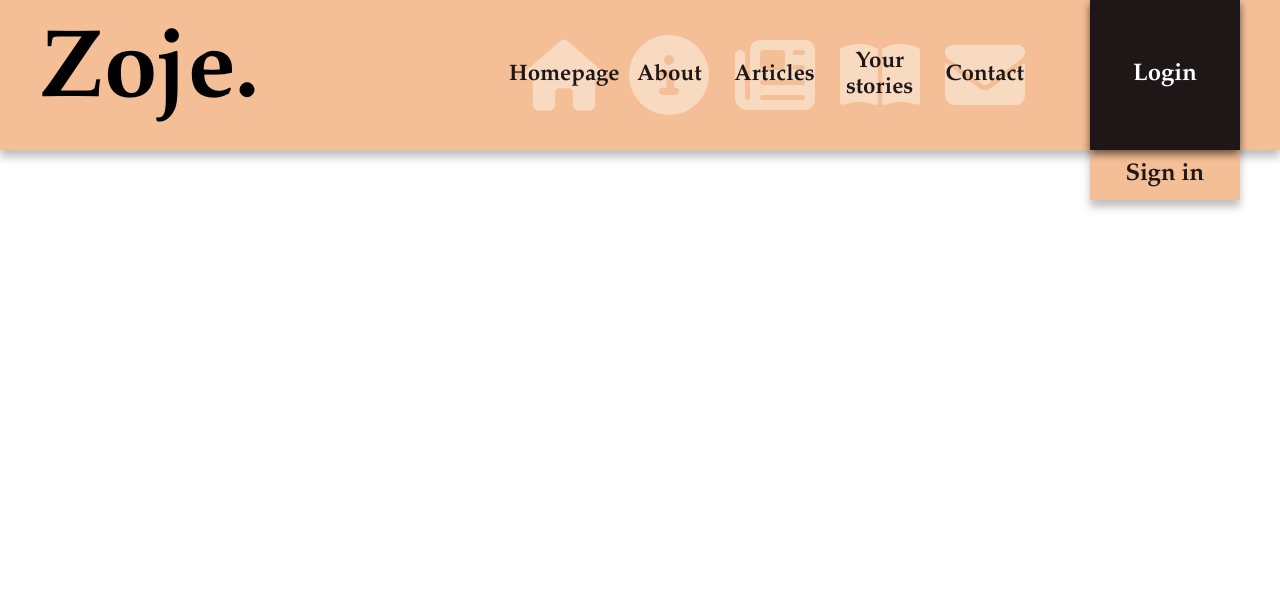
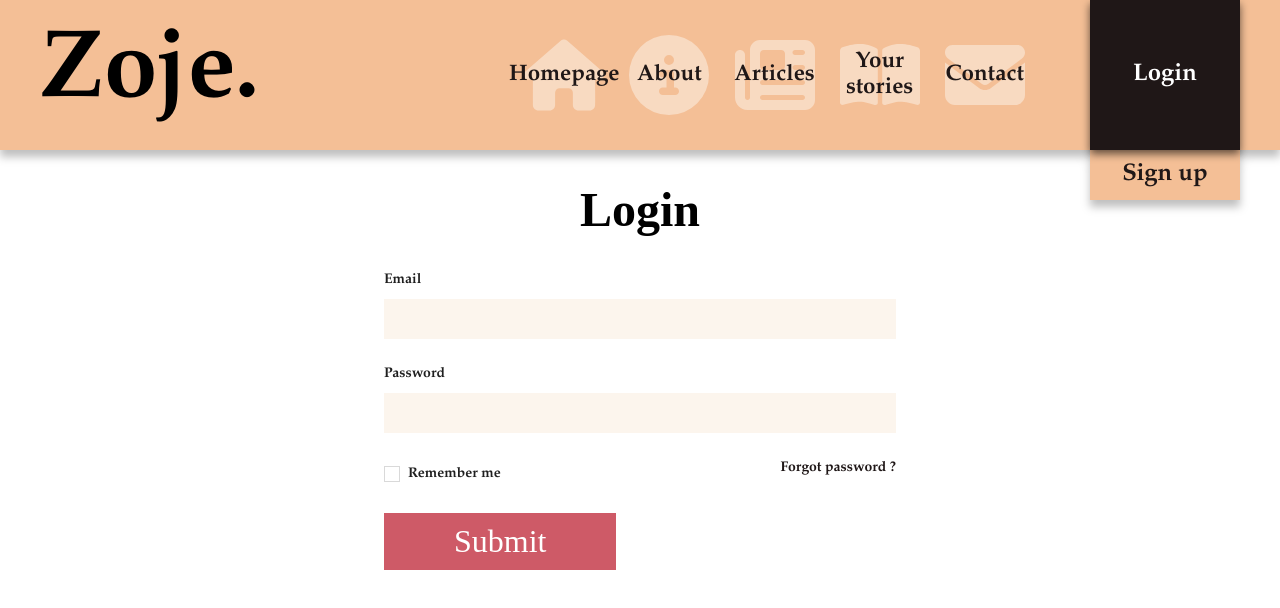
Before and after one commit to ArditMDS/Zoja, a React (Create React App) app: page /login in a window 1280 px wide. Shown: the top 608 px of the page. Built offline with nearby package versions, Linux system fonts and the light colour scheme.

Commit message:
login form front fini

```diff
--- a/package.json
+++ b/package.json
@@ -9,6 +9,7 @@
     "@testing-library/jest-dom": "^5.17.0",
     "@testing-library/react": "^13.4.0",
     "@testing-library/user-event": "^13.5.0",
+    "antd": "^5.11.5",
     "react": "^18.2.0",
     "react-dom": "^18.2.0",
     "react-router-dom": "^6.20.0",
--- a/src/components/atoms/CustomLogin/index.js
+++ b/src/components/atoms/CustomLogin/index.js
@@ -8,7 +8,7 @@ function CustomLogin() {
                 Login
             </CustomLoginStyle>
             <CustomRegisterStyle to='test'>
-                Sign in
+                Sign up
             </CustomRegisterStyle>
         </CustomDiv>
     )
--- /dev/null
+++ b/src/components/atoms/MainTitle/index.js
@@ -0,0 +1,10 @@
+import React from "react";
+import {MainTitleStyle} from "./style";
+
+function MainTitle({children}) {
+    return(
+        <MainTitleStyle>{children}</MainTitleStyle>
+    )
+}
+
+export default MainTitle
--- /dev/null
+++ b/src/components/atoms/MainTitle/style.js
@@ -0,0 +1,10 @@
+import styled from "styled-components";
+
+export const MainTitleStyle = styled.h1 `
+  font-family: "Playfair Display";
+  font-weight: bold;
+  font-size: 48px;
+  color: black;
+  width: 100%;
+  text-align: center;
+`
--- a/src/pages/LoginForm/index.js
+++ b/src/pages/LoginForm/index.js
@@ -1,15 +1,47 @@
 import React from "react";
-import CustomLink from "../../components/atoms/CustomLink";
-import {themes} from "../../styles/themes";
-import {FontAwesomeIcon} from "@fortawesome/react-fontawesome";
-import {faHouse} from "@fortawesome/free-solid-svg-icons";
-import CustomLinkIcon from "../../components/atoms/CustomLinkIcon";
-import MixLinkIcon from "../../components/molecules/MixLinkIcon";
 import NavBar from "../../components/organisms/NavBar";
+import MainTitle from "../../components/atoms/MainTitle";
+import {
+    CustomCheckbox,
+    CustomForm,
+    CustomFormItem,
+    CustomInput,
+    CustomNormalLink,
+    CustomSubmitButton
+} from "../../styles/global";
+import {ContainerForm, ContainerFormCheck} from "./style";
 
 function LoginForm() {
     return (
-        <NavBar></NavBar>
+        <div>
+            <NavBar></NavBar>
+            <MainTitle>Login</MainTitle>
+            <ContainerForm>
+                <CustomForm layout="vertical">
+                    <CustomFormItem name="Email" label="Email">
+                        <CustomInput type="email"/>
+                    </CustomFormItem>
+                    <CustomFormItem name="password"  label="Password">
+                        <CustomInput type="password"/>
+                    </CustomFormItem>
+                    <ContainerFormCheck>
+                        <CustomFormItem>
+                            <CustomFormItem name="remember" valuePropName="checked" noStyle>
+                                <CustomCheckbox>Remember me</CustomCheckbox>
+                            </CustomFormItem>
+                        </CustomFormItem>
+                        <CustomNormalLink to="forgotten-password">
+                            Forgot password ?
+                        </CustomNormalLink>
+                    </ContainerFormCheck>
+                    <CustomFormItem>
+                        <CustomSubmitButton type="primary" htmlType="submit" className="login-form-button">
+                            Submit
+                        </CustomSubmitButton>
+                    </CustomFormItem>
+                </CustomForm>
+            </ContainerForm>
+        </div>
     )
 }
 
--- /dev/null
+++ b/src/pages/LoginForm/style.js
@@ -0,0 +1,14 @@
+import styled from "styled-components";
+
+export const ContainerForm = styled.div `
+  display: flex;
+  flex-direction: column;
+  width: 100%;
+  align-items: center;
+`
+
+export const ContainerFormCheck = styled.div `
+  display: flex;
+  width: 100%;
+  justify-content: space-between;
+`
--- /dev/null
+++ b/src/styles/global.js
@@ -0,0 +1,45 @@
+import styled from "styled-components";
+import {Checkbox, Form, Input} from "antd";
+import {themes} from "./themes";
+import {Link} from "react-router-dom";
+
+export const CustomInput = styled(Input) `
+  background-color: ${themes.color.primary.light};
+  border: none;
+  border-radius: 0;
+  height: 40px;
+`
+
+export const CustomFormItem = styled(Form.Item) `
+  .ant-form-item-label {
+    font-family: Garamond;
+    font-weight: bold;
+  }
+`
+
+export const CustomForm = styled(Form) `
+  width: 40%;
+`
+
+export const CustomCheckbox = styled(Checkbox) `
+  font-family: Garamond;
+  font-weight: bold;
+  span.ant-checkbox-inner {
+    border-radius: 0;
+  }
+`
+
+export const CustomNormalLink = styled(Link) `
+  color: ${themes.color.secondary.classic};
+  font-family: Garamond;
+  font-weight: bold;
+`
+
+export const CustomSubmitButton = styled.button `
+  background-color: ${themes.color.red.classic};
+  color: ${themes.color.white.classic};
+  border: none;
+  padding: 10px 70px;
+  font-size: 32px;
+  font-family: "Playfair Display";
+`
--- a/src/styles/themes.js
+++ b/src/styles/themes.js
@@ -9,6 +9,9 @@ export const themes = {
         },
         white: {
             classic: '#FFFFFF'
+        },
+        red: {
+            classic: '#CE5A67'
         }
     }
 }
```
Also changed, not shown: 1 other file (tests, documents, lock files or other folders).
